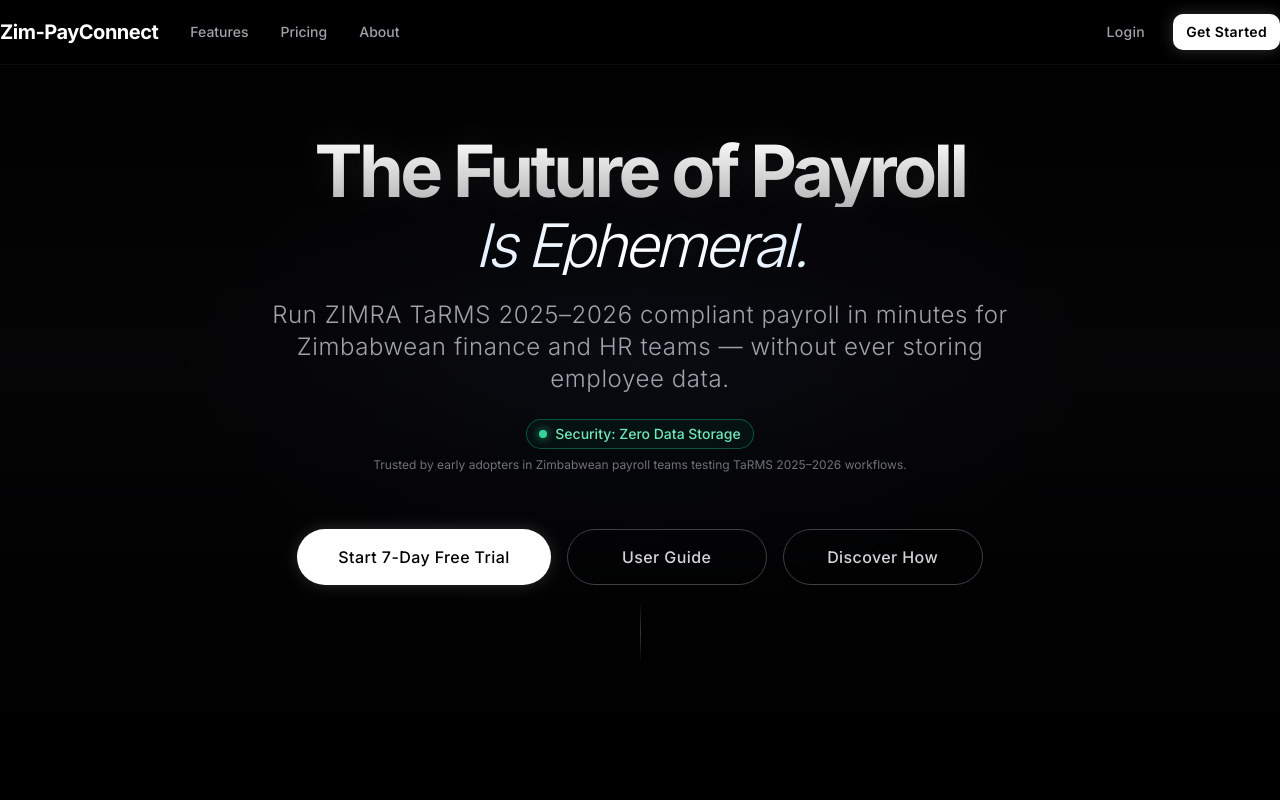
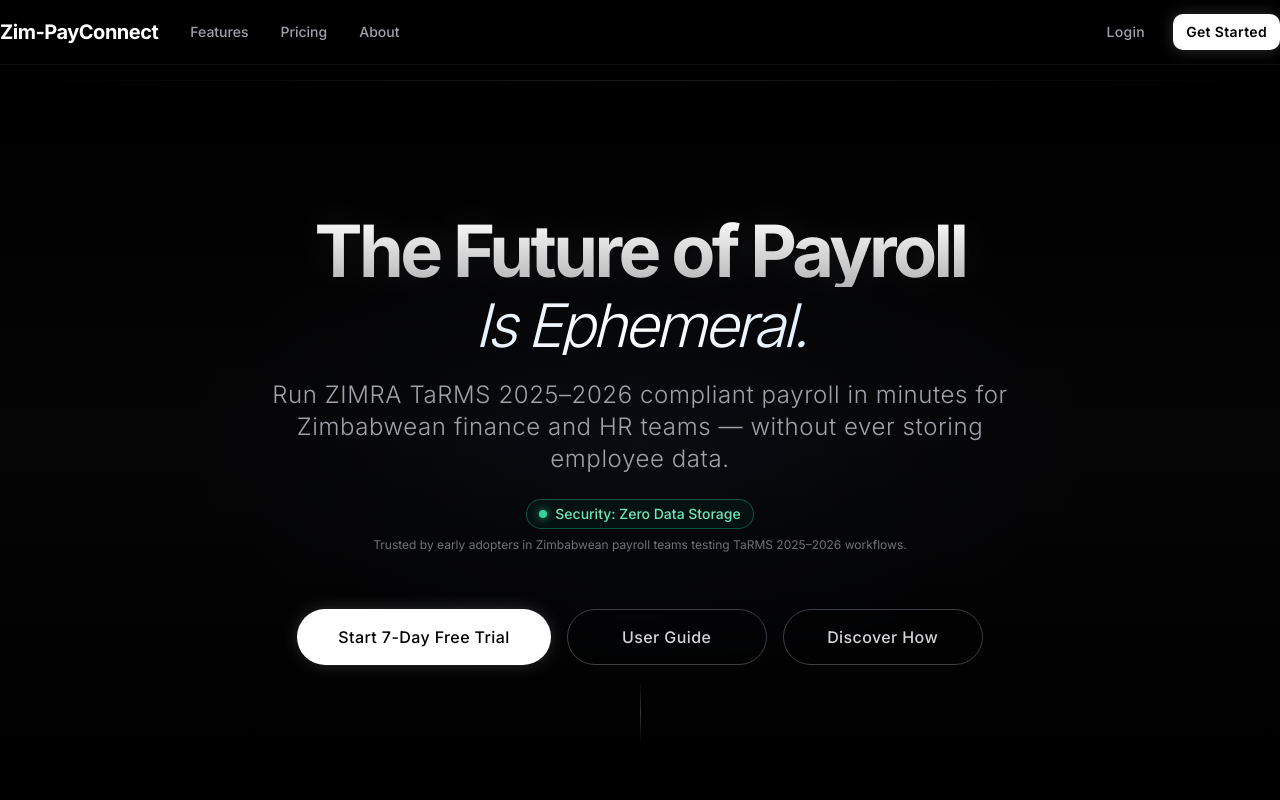
Before and after one commit to munya-mrewa/Zim-PayConnect, a Next.js app: page / in a window 1280 px wide. Shown: the top 800 px of the page. Built offline with nearby package versions, Linux system fonts and the light colour scheme; no server answers.

Commit message:
Update files

```diff
--- a/app/page.tsx
+++ b/app/page.tsx
@@ -121,7 +121,7 @@
         dangerouslySetInnerHTML={{ __html: JSON.stringify(jsonLd) }}
       />
       <SiteHeader />
-      <main className="flex-1">
+      <main className="flex-1 pt-16 md:pt-20">
         <HeroSection />
         <FeatureSection />
         <PricingSection />
```
